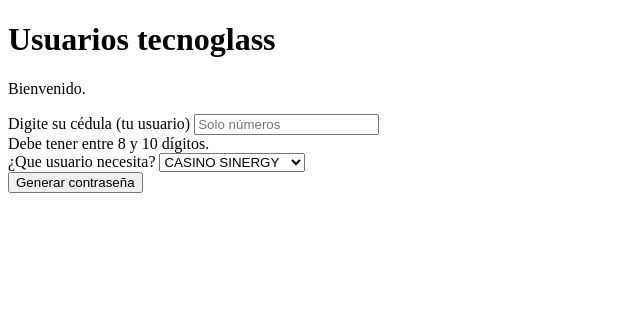
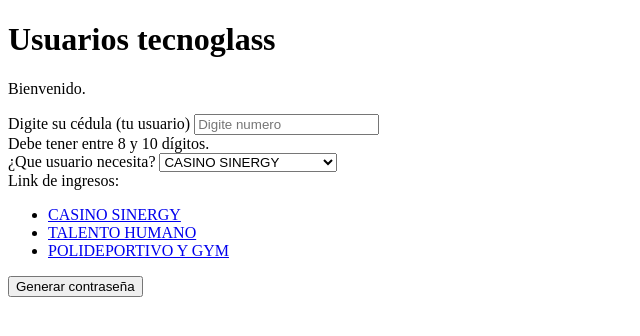
Before and after one commit to luissm4/User_tecnoglass, a Flask app: page / in a window 1280 px wide. Shown: the top 336 px of the page, without its empty margins (0-640 px from the left). Run offline with Flask 3, Linux system fonts and the light colour scheme.

Commit message:
Update index.html

```diff
--- a/templates/index.html
+++ b/templates/index.html
@@ -3,7 +3,7 @@
   <form method="post" action="{{ url_for('index') }}" novalidate>
     <div class="mb-3">
       <label class="form-label">Digite su cédula (tu usuario)</label>
-      <input type="text" inputmode="numeric" pattern="\d*" class="form-control form-control-lg" name="cc" placeholder="Solo números" required>
+      <input type="text" inputmode="numeric" pattern="\d*" class="form-control form-control-lg" name="cc" placeholder="Digite numero" required>
       <div class="form-text">Debe tener entre 8 y 10 dígitos.</div>
     </div>
     <div class="mb-3">
@@ -11,8 +11,16 @@
       <select class="form-select form-select-lg" name="sistema" required>
         <option value="CASINO SINERGY">CASINO SINERGY</option>
         <option value="TALENTO HUMANO">TALENTO HUMANO</option>
-        <option value="POLIDEPORTIVO">POLIDEPORTIVO</option>
+        <option value="POLIDEPORTIVO">POLIDEPORTIVO Y GYM</option>
       </select>
+    </div>
+    <div>
+      <label class="form-label">Link de ingresos:</label>
+      <ul>
+        <li><a href="https://digital.tecnoglass.net/auth/login/?next=/" target="_blank">CASINO SINERGY<a></li>
+        <li><a href="https://talentohumano.tecnoglass.net/" target="_blank">TALENTO HUMANO</a></li>
+        <li><a href="https://services.eswindows.com/auth" target="_blank">POLIDEPORTIVO Y GYM</a></li>
+      </ul>
     </div>
     <button type="submit" class="btn btn-primary btn-lg w-100">Generar contraseña</button>
   </form>
```
